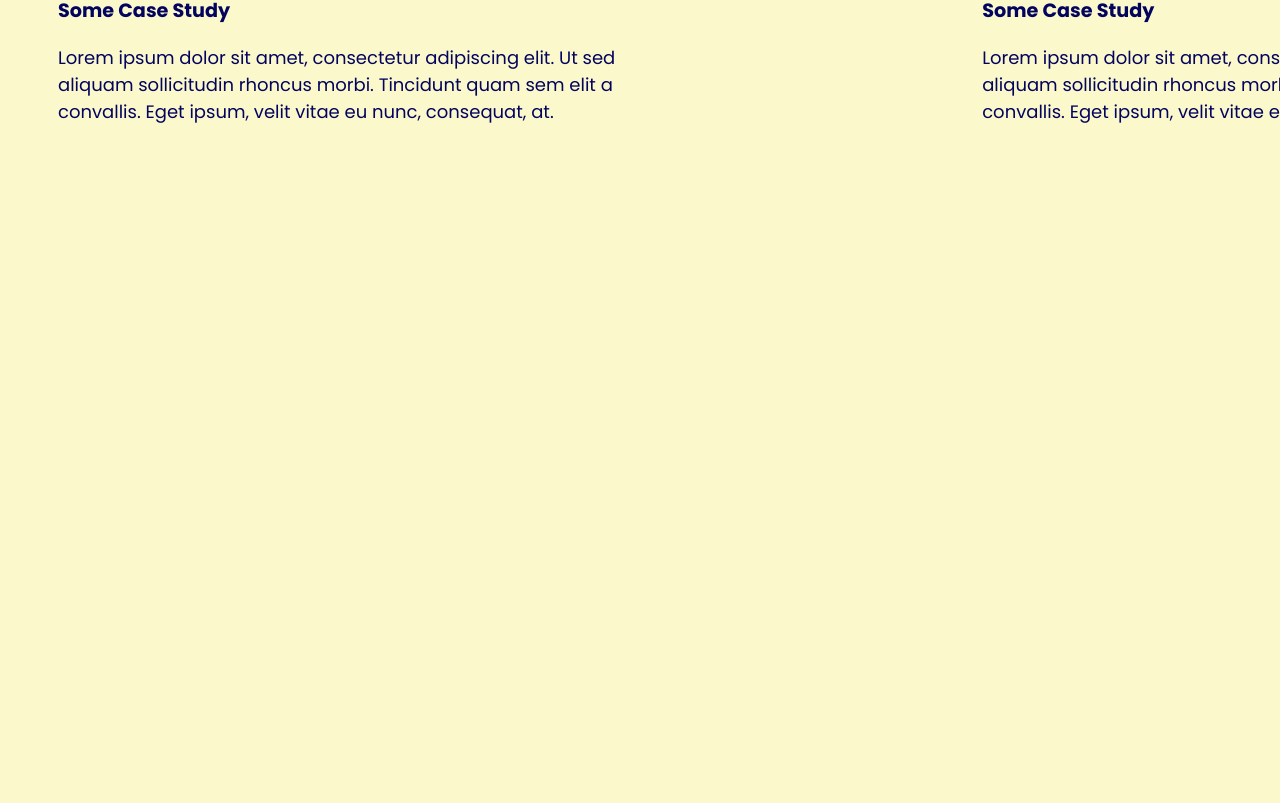
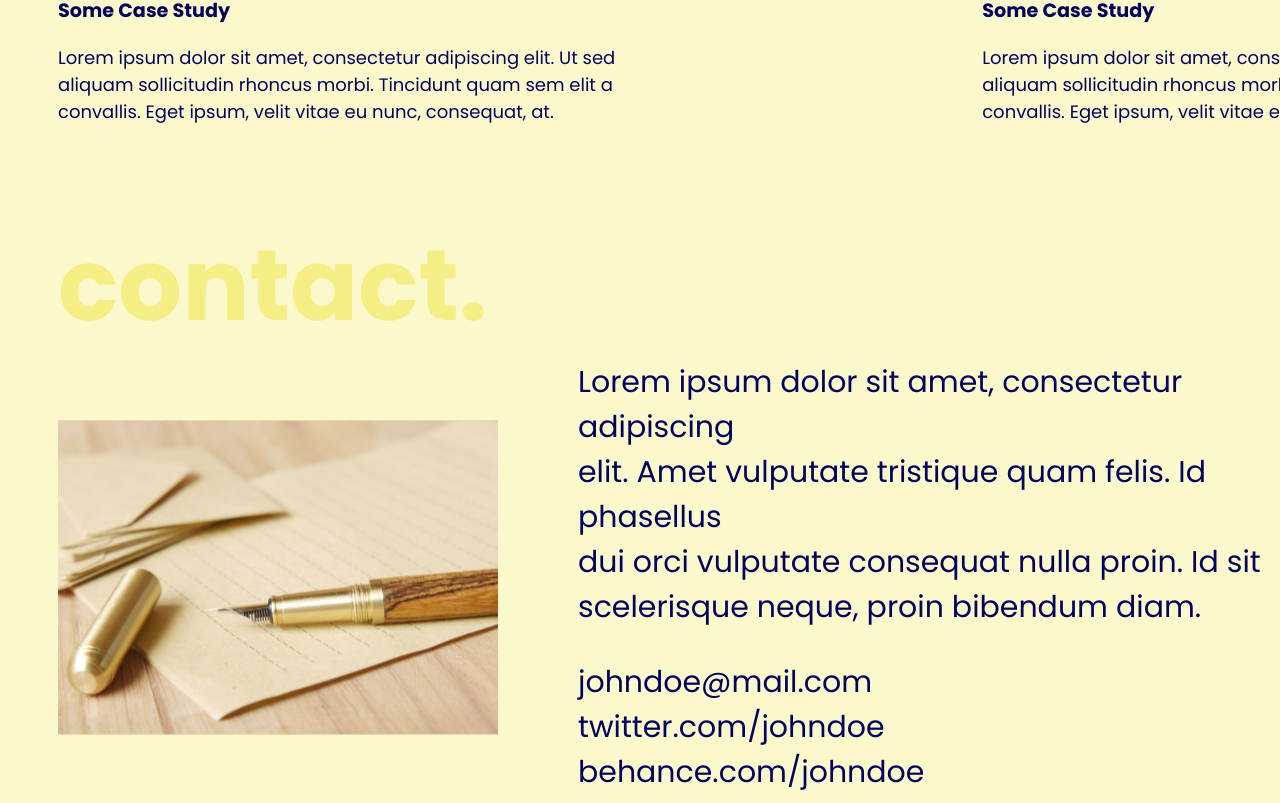
Before and after one commit to atoms-formazione/vue-portfolio, a Vue app: page / in a window 1280 px wide. Shown: the part 2839-3642 px from the top of the page. Before the commit the page ends 2990 px from the top, so only its background shows below. Built offline with nearby package versions, Linux system fonts and the light colour scheme.

Commit message:
Completed Contact Section

```diff
--- a/src/App.vue
+++ b/src/App.vue
@@ -3,6 +3,7 @@ import TheNavbar from "./components/TheNavbar.vue";
 import TheHero from "./components/TheHero.vue";
 import AboutSection from "./components/AboutSection.vue";
 import WorkSection from "./components/WorkSection.vue";
+import ContactSection from "./components/ContactSection.vue";
 </script>
 
 <template>
@@ -18,6 +19,7 @@ import WorkSection from "./components/WorkSection.vue";
   <TheHero></TheHero>
   <AboutSection></AboutSection>
   <WorkSection></WorkSection>
+  <ContactSection></ContactSection>
 </template>
 
 <style>
--- /dev/null
+++ b/src/components/ContactSection.vue
@@ -0,0 +1,11 @@
+<script setup lang="ts">
+import TitleText3 from "./TitleText3.vue";
+import Contacts from "./Contacts.vue";
+</script>
+
+<template>
+  <div>
+    <TitleText3></TitleText3>
+    <Contacts></Contacts>
+  </div>
+</template>
--- /dev/null
+++ b/src/components/Contacts.vue
@@ -0,0 +1,40 @@
+<script setup lang="ts"></script>
+
+<template>
+  <div class="contact">
+    <img src="./icons/contact.svg" alt="contacts" class="img" />
+    <div class="txt">
+      <p class="text1">
+        Lorem ipsum dolor sit amet, consectetur adipiscing<br />elit. Amet
+        vulputate tristique quam felis. Id phasellus<br />dui orci vulputate
+        consequat nulla proin. Id sit<br />scelerisque neque, proin bibendum
+        diam.
+      </p>
+      <p class="text2">johndoe@mail.com</p>
+      <p class="text2">twitter.com/johndoe</p>
+      <p class="text2">behance.com/johndoe</p>
+    </div>
+  </div>
+</template>
+
+<style scoped>
+.contact {
+  display: flex;
+}
+
+.img {
+  margin-left: 50px;
+}
+
+.text1,
+.text2 {
+  color: #03045e;
+  font-size: 30px;
+  margin-left: 5rem;
+  margin-top: 0px;
+}
+
+.text2 {
+  margin-bottom: 0px;
+}
+</style>
--- /dev/null
+++ b/src/components/TitleText3.vue
@@ -0,0 +1,16 @@
+<script setup lang="ts"></script>
+
+<template>
+  <div>
+    <h1 class="title">contact.</h1>
+  </div>
+</template>
+
+<style scoped>
+.title {
+  font-size: 100px;
+  color: #f5ee84;
+  margin-bottom: 0px;
+  margin-left: 50px;
+}
+</style>
```
Also changed, not shown: src/components/icons/contact.svg (added).
